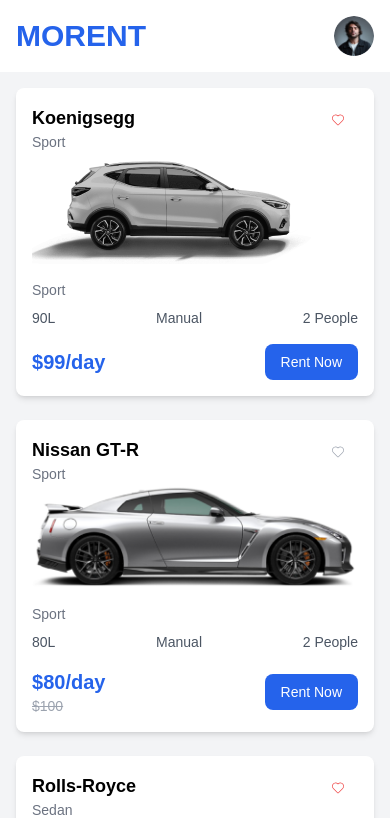
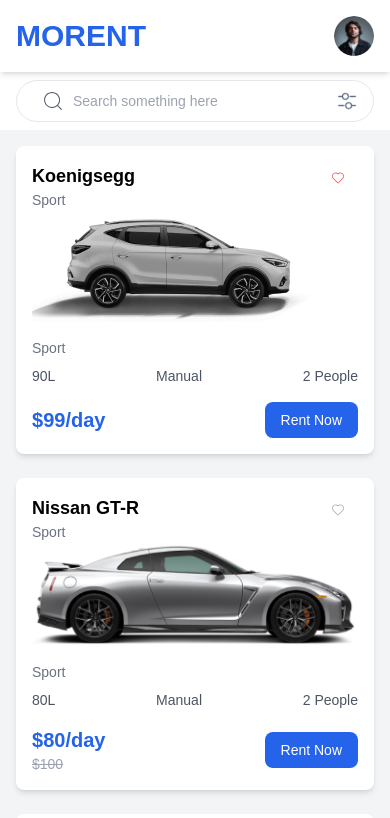
Before and after one commit to Hashirnadeemkhan/hackathon-ecommerce, a Next.js app: page /categories in a window 390 px wide. Shown: the top 818 px of the page. Built offline with nearby package versions, Linux system fonts and the light colour scheme.

Commit message:
some correction

```diff
--- a/src/components/CarGrid.tsx
+++ b/src/components/CarGrid.tsx
@@ -130,7 +130,7 @@ const CarGrid: React.FC = () => {
     <div className="p-4 lg:px-20">
       <div className="flex justify-between">
       <h2 className="text-xl font-semibold mb-4">Popular Cars</h2>
-      <h2 className="text-xl font-semibold mb-4">View All</h2>
+      <h2 className="text-xl font-semibold mb-4 hover:underline">View All</h2>
 
       </div>
       <div className="grid grid-cols-1 sm:grid-cols-2 lg:grid-cols-4 gap-6">
@@ -150,7 +150,7 @@ const CarGrid: React.FC = () => {
 
       </div>
       <div className="flex justify-center items-center mt-16 relative mb-10">
-   <Link href={"/categories"}><button className="bg-[#3563E9] tracking-widest px-5  p-2 rounded-lg text-white lg:text-lg text-sm">Showmorecar</button></Link>
+   <Link href={"/categories"}><button className="bg-[#3563E9] hover:bg-blue-700 tracking-widest px-5  p-2 rounded-lg text-white lg:text-lg text-sm">Showmorecar</button></Link>
     <span className="absolute right-0 text-gray-500 text-lg">120 Car</span>
       </div>
     </div>
--- a/src/components/Header.tsx
+++ b/src/components/Header.tsx
@@ -3,43 +3,51 @@ import { GoHeartFill } from "react-icons/go";
 import { TbBellFilled } from "react-icons/tb";
 import { IoMdSettings } from "react-icons/io";
 import { CiSearch } from "react-icons/ci";
+import filter from "/public/filter.png";
 import Image from "next/image";
-import Profile from "/public/Profile.png"
+import Profile from "/public/Profile.png";
+
 const Header = () => {
   return (
+    <main>
       <header className="flex justify-between items-center px-4 lg:px-20 py-4 bg-white shadow-md">
         {/* Logo */}
         <div className="text-3xl font-bold text-blue-600">MORENT</div>
 
-      {/* Search */}
+        {/* Search - Large screens */}
         <div className="hidden lg:flex items-center w-full max-w-lg border px-4 py-2 rounded-full">
-
           <span className="text-gray-600 px-4">
-
-         <CiSearch size={28}/>
+            <CiSearch size={28} />
           </span>
-
           <input
             type="text"
             placeholder="Search something here"
-          className="flex-grow bg-transparent outline-none "
+            className="flex-grow bg-transparent outline-none"
           />
           <button className="text-gray-500">
-          <i className="fas fa-filter"></i>
+            <Image src={filter} alt="icon" height={20} width={20} />
           </button>
         </div>
 
         {/* Icons */}
         <div className="flex items-center gap-4 text-gray-500 justify-center">
-     <span className="border rounded-full p-2 hidden lg:block"><GoHeartFill size={20} /></span>
-     <span className="relative border rounded-full p-2 hidden lg:block">
-
-     <span className="border rounded-full w-3 h-3 absolute -top-1 left-5  bg-red-500 hidden lg:block "></span> <TbBellFilled size={20} />
+          {/* Heart Icon */}
+          <span className="border rounded-full p-2 hidden lg:block">
+            <GoHeartFill size={20} />
           </span>
 
+          {/* Notification Icon */}
+          <span className="relative border rounded-full p-2 hidden lg:block">
+            <span className="border rounded-full w-3 h-3 absolute -top-1 left-5 bg-red-500 hidden lg:block"></span>
+            <TbBellFilled size={20} />
+          </span>
 
-     <span className="border rounded-full p-2 hidden lg:block"> <IoMdSettings size={20} /></span>
+          {/* Settings Icon */}
+          <span className="border rounded-full p-2 hidden lg:block">
+            <IoMdSettings size={20} />
+          </span>
 
+          {/* Profile Icon */}
           <div className="w-10 h-10 bg-gray-200 rounded-full overflow-hidden">
             <Image
               src={Profile}
@@ -48,9 +56,29 @@ const Header = () => {
             />
           </div>
         </div>
+      </header>
 
-    </header>
+      {/* Mobile Search */}
+      <div className="lg:hidden flex items-center justify-between px-4 py-2 w-full">
+        {/* Search Bar */}
+        <div className="flex items-center w-full max-w-md border px-4 py-2 rounded-full">
+          <span className="text-gray-600 px-2">
+            <CiSearch size={24} />
+          </span>
+          <input
+            type="text"
+            placeholder="Search something here"
+            className="flex-grow bg-transparent outline-none text-sm"
+          />
+          <button className="text-gray-500">
+            <Image src={filter} alt="icon" height={20} width={20} />
+          </button>
+        </div>
+
+
+      </div>
+    </main>
   );
 };
 
-export default Header;
+export default Header;
--- a/src/components/Hero.tsx
+++ b/src/components/Hero.tsx
@@ -25,6 +25,7 @@ const Hero = () => {
             <Image src={heroWhite} objectFit="contain" alt="Hero Car" />
           </div>
         </div>
+
 
         {/* Right Card */}
         <div className="bg-blue-400 p-6 rounded-lg hidden lg:block">
--- a/src/components/ProductCard.tsx
+++ b/src/components/ProductCard.tsx
@@ -12,7 +12,7 @@ type Specs = {
 
 // Define the type for the ProductCard props
 type ProductCardProps = {
-  image: string | StaticImageData;  // Assuming image is a URL string
+  image: string | StaticImageData;  //A type used when the image is imported directly from a file
   name: string;
   type: string;
   specs: Specs;
```
Also changed, not shown: public/filter.png (added). Lines whose indentation alone changed are shown as unchanged.
